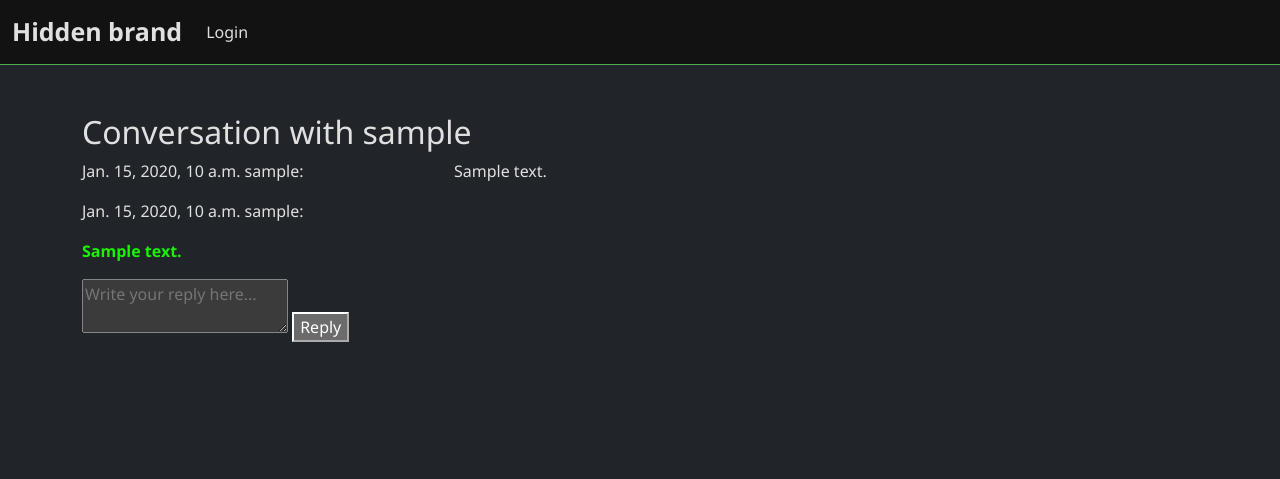
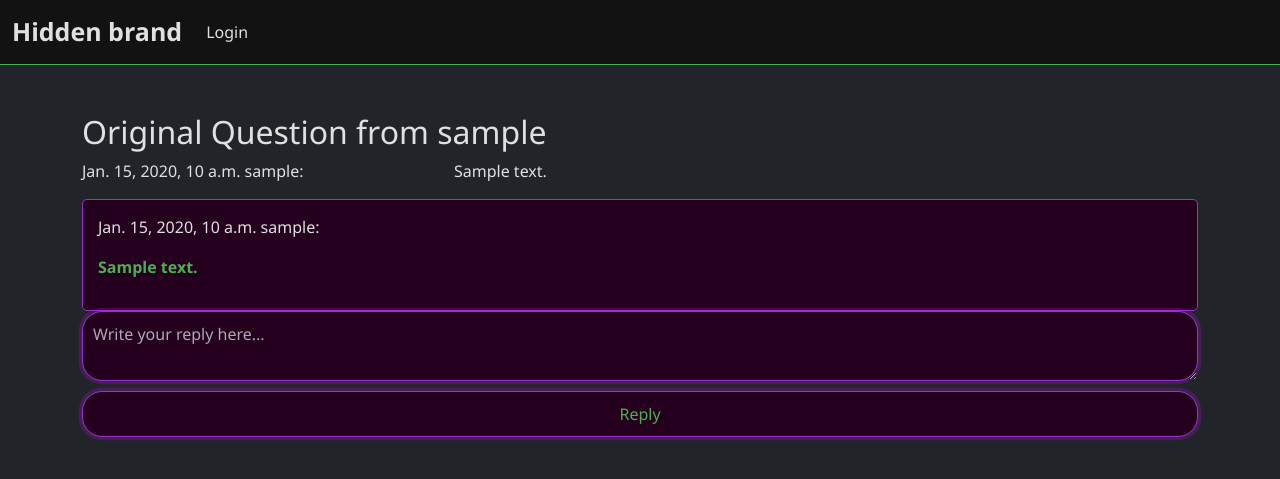
Before and after one commit to ByteRaider/AutotraderSite, a Django app: template listings/templates/listings/message_thread.html in a window 1280 px wide. Shown: the top 479 px of the page. Run offline with Django 3.2, Linux system fonts and the light colour scheme; the template is opened without the code that fills it: most values are stand-ins (such as "Sample title", 1, 10 or a date in 2020); some libraries are stand-ins or nearby versions.

Commit message:
Apply styles to message thread and listings list

```diff
--- a/listings/templates/listings/listing_list.html
+++ b/listings/templates/listings/listing_list.html
@@ -24,8 +24,9 @@
           <div class="card-body">
             <h5 class="card-title">{{ listing.make }} {{ listing.model }}</h5>
             <p class="card-text">{{ listing.description }}</p>
-            <a href="{% url 'listing_detail' listing.id %}" class="btn btn-primary">View Details</a>
-            <a href="{% url 'like_listing' listing.id %}">Like</a>
+            <div class="container-fluid"></div>
+            <a href="{% url 'listing_detail' listing.id %}" class="btn btn-outline-success float-start">View Details</a>
+            <a href="{% url 'like_listing' listing.id %}" class="btn btn-outline-info float-end">Like</a>
           </div>
         </div>
       </div>
--- a/listings/templates/listings/message_thread.html
+++ b/listings/templates/listings/message_thread.html
@@ -1,5 +1,5 @@
 {% extends "listings/base.html" %} {% block content %}
-<h2>Conversation with {{ main_message.receiver.username }}</h2>
+<h2>Original Question from {{ main_message.receiver.username }}</h2>
 <div class="row">
   <div class="col-4">
     <p>{{ main_message.created_at }} {{ main_message.sender.username }}:</p>
@@ -8,34 +8,37 @@
     <p>{{ main_message.content}}</p>
   </div>
 </div>
-<div class="replies max-width">
+
+<div class="container-sm">
+  <div class="container scrollable-box">
     {% for reply in replies %}
-  <div class="row">
-    <div class="col-4">
-      <p class="card-subtitle">
+    <p class="card-text muted">
       {{ reply.created_at }} {{ reply.sender.username }}:
     </p>
-    </div></p>
-    <div class="col-8">
     <div class="reply {% if not reply.is_read %}unread{% endif %}">
       <p>
         <strong>{{reply.content }} </strong>
       </p>
     </div>
-    </div>
-  </div>
+
     {% empty %}
     <p>No replies yet.</p>
     {% endfor %}
   </div>
-
-
+</div>
+<div class="container-md">
   <div class="reply-form">
     <form method="post" action="{% url 'reply_to_message' main_message.id %}">
       {% csrf_token %}
-    <textarea name="content" placeholder="Write your reply here..."></textarea>
-    <button type="submit">Reply</button>
+      <textarea
+        class="form-control"
+        name="content"
+        placeholder="Write your reply here..."
+      ></textarea>
+
+      <button class="form-control" type="submit">Reply</button>
     </form>
+  </div>
 </div>
 
 <script>
--- a/static/css/styles.css
+++ b/static/css/styles.css
@@ -1,57 +1,70 @@
+:root {
+  --primary-color: #4caf50;
+  --secondary-color: #9932cc;
+  --accent-color: #ff5722;
+  --text-color: #e0e0e0;
+  --background-color-body: #121212;
+  --background-color-card: #212121;
+  --background-color: #24001e;
+  --back-shadow: #b904dd40;
 
 
+
+
+}
+
 body {
-  background-color: #121212;
-  color: #e0e0e0;
+  background-color: var(--background-color-body);
+  color: var(--text-color);
   font-family: "Segoe UI", Tahoma, Geneva, Verdana, sans-serif;
 }
 
 /* Navbar Styles */
 .navbar {
-  background-color: #121212;
-  border-bottom: 1px solid #4caf50;
+  background-color: var(--background-color-body);
+  border-bottom: 1px solid var(--primary-color);
 }
 .navbar-brand {
-  color: #e0e0e0 !important;
+  color: var(--text-color) !important;
   font-size: 25px;
   font-weight: bold;
 }
 .navbar-brand:hover {.a {
-  color: #673ab7;
+  color: var(--secondary-color);
 }
 .a:hover {
-  color: #4caf50;
+  color: var(--primary-color);
 }
 
-  color: #ff5722 !important;
+  color: var(--accent-color) !important;
 
 
 }
 .nav-link {
-  color: #e0e0e0 !important;
+  color: var(--text-color) !important;
 }
 .nav-link.active,
 .nav-link:hover {
-  color: #ff5722 !important;
+  color: var(--accent-color) !important;
 }
 
 /* Hero Layout */
 .hero {
   /* background: url("/static/images/hero-image.jpg") no-repeat center center; */
   background-size: cover;
-  color: #ff5722;
+  color: var(--accent-color);
   text-align: center;
   padding: 100px 20px;
 }
 .hero h1 {
-  color: #ff5722;
+  color: acc;
 }
 .hero p {
-  color: #673ab7;
+  color: var(--secondary-color);
 }
 .hero a {
-  background-color: #4caf50;
-  color: white;
+  background-color: var(--primary-color);
+  color: var(--text-color);
   padding: 10px 20px;
   border-radius: 5px;
   text-decoration: none;
@@ -60,33 +73,33 @@ body {
 
 /* Profile Page */
 .profile-section {
-  border-left: 4px solid #673ab7;
+  border-left: 4px solid var(--secondary-color);
   margin: 20px 0;
   padding: 10px;
 }
 
 /* Forms and Buttons */
 .form {
-  background-color: #121212;
-  width: max-content;
+  background-color: var(--background-color);
+  /* width: max-content; */
   padding: 20px;
   border-radius: 5px;
   margin: 0 auto;
-  box-shadow: 0 0 0 0.2rem rgba(78, 11, 92, 0.25);
+  box-shadow: 0 0 0 0.2rem var(--back-shadow);
 
 }
 .form-control, #id_email, #id_password1, #id_password2,
 #id_username, #id_password {
-  background-color: rgba(78, 11, 92, 0.25);
-  color: #4caf50;
-  border-color: #673ab7;
+  background-color: var(--background-color);
+  color: var(--primary-color);
+  border-color: var(--secondary-color);
   border-radius: 20px;
   padding: 10px;
   margin-bottom: 10px;
   width: 100%;
   box-sizing: border-box;
   transition: border-color 0.5s ease;
-  box-shadow: 0 0 0 0.2rem rgba(185, 4, 221, 0.25);
+  box-shadow: 0 0 0 0.2rem var(--back-shadow);
   resize: vertical;
 
 }
@@ -94,9 +107,9 @@ body {
 /*Cards */
 .card{
   background-color: #212529;
-  color: #dfe6df;
+  color: var(--text-color);
   margin-top: 45px;
-  box-shadow: 0 0 0 0.4rem rgba(78, 11, 92, 0.25);
+  box-shadow: 0 0 0 0.4rem var(--back-shadow);
   border-radius: 10px;
   padding: 10px;
   margin-bottom: 10px;
@@ -112,12 +125,45 @@ body {
     height: auto;
     resize: vertical;
     padding: 10px;
-    border: 1px solid #4caf50;
-    background-color: rgba(78, 11, 92, 0.25);
-    color: #969494; /* Text color */
-    box-shadow: 0 0 0 0.2rem rgba(185, 4, 221, 0.25);
+    border: 1px solid var(--primary-color);
+    background-color: var(--background-color);
+    color: var(--text-color);
+    box-shadow: 0 0 0 0.2rem var(--back-shadow);
   }
 
   .unread {
-    color: #1cf108;
+    color: var(--primary-color);
 }
+.scrollable-box {
+  overflow-y: auto; /* Adds vertical scrollbar if needed */
+  max-height: 200px; /* Maximum height before scrolling */
+  padding: 15px;
+  border: 1px solid var(--secondary-color);
+  border-radius: 5px;
+  background-color: var(--background-color);
+  color: var(--text-color)
+}
+.replies {
+  margin-left: 10px;
+  width: 50%;
+}
+/*
+@media screen and (min-width: 768px) {
+  .replies, .form-container {
+    margin-left: 10px;
+    width: 50%;
+  }
+
+}
+
+@media screen and (max-width: 768px) {
+  .hero {
+    padding: 50px 20px;
+  }
+
+  .replies, .reply-form .textarea .form-container {
+    margin-left: 10px;
+    width: 100%;
+  }
+
+}
```
Also changed, not shown: listings/templates/listings/message_thread_new.html (added, +60 -0 lines). Lines whose indentation alone changed are shown as unchanged.
